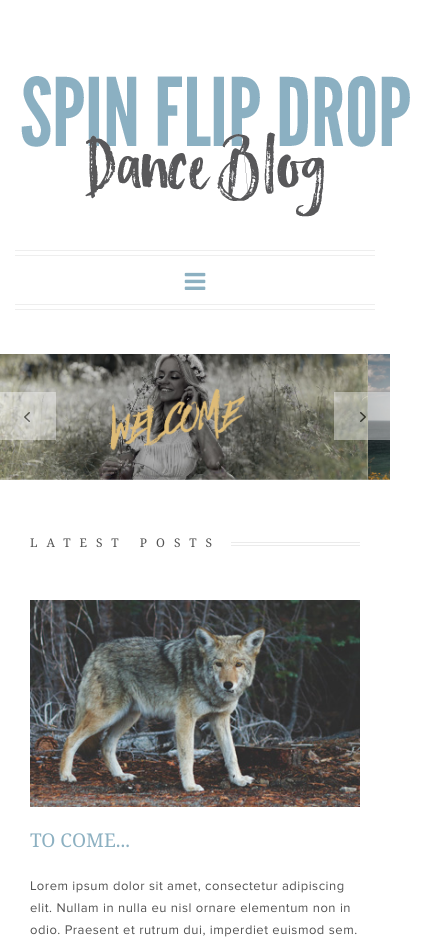
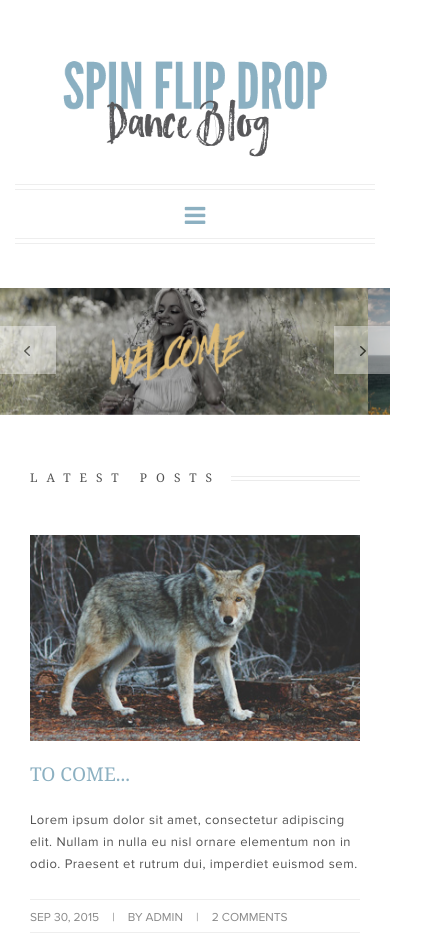
Before and after one commit to spinflipdrop/dance, a plain HTML site: page index.html in a window 390 px wide. Shown: the top 944 px of the page, 431 px wide, since content can reach past the window. Drawn offline with nearby package versions, Linux system fonts and the light colour scheme.

Commit message:
responsive

```diff
--- a/css/style.css
+++ b/css/style.css
@@ -500,4 +500,10 @@ h3:after {
   }
 }
 
+@media (max-width: 468px) {
+  .logo img {
+    width: 75%;
+  }
+}
+
 /*# sourceMappingURL=style.css.map */
```
